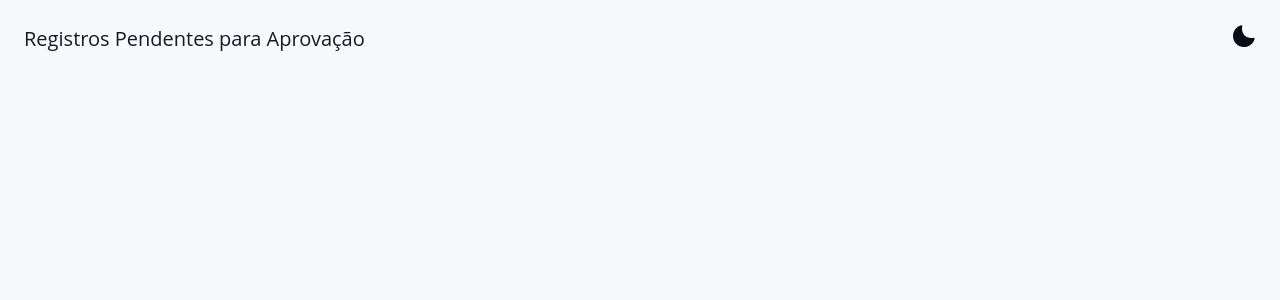
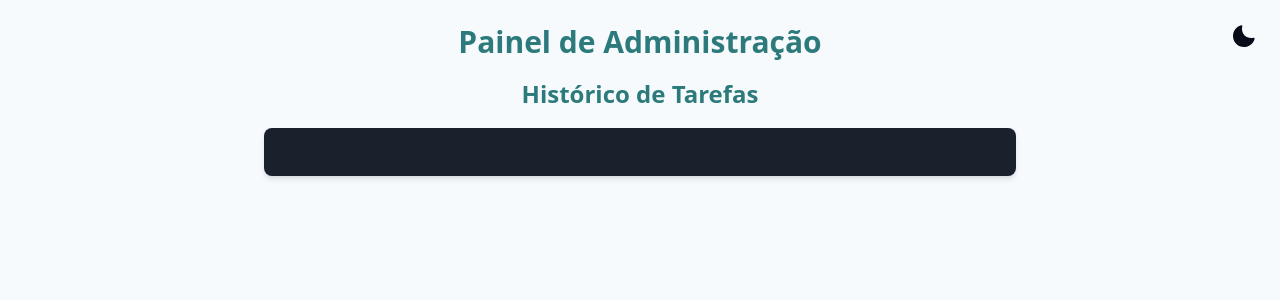
Before and after one commit to anthony-steffen/allowance-app, a React (Vite) app: page /admin in a window 1280 px wide. Shown: the top 300 px of the page. Built offline with nearby package versions, Linux system fonts and the light colour scheme.

Commit message:
🚧 AdminDashBoard in progress

```diff
--- a/src/context/taskProvider.jsx
+++ b/src/context/taskProvider.jsx
@@ -68,6 +68,7 @@ const TaskProvider = ({ children }) => {
   // Salva as tarefas concluídas no taskHistory
   const recordCompletedTasks = useCallback(() => {
     const completedTasks = tasks.filter(task => task.done);
+    const notCompletedTasks = tasks.filter(task => !task.done);
     const dailyTotal = completedTasks.reduce((acc, task) => acc + task.value, 0);
     const today = new Date().toISOString().split('T')[0];
 
@@ -88,8 +89,11 @@ const TaskProvider = ({ children }) => {
       ...prevHistory,
       {
         date: today,
+        tasks: [{ completedTasks, notCompletedTasks }],
         dailyTotal,
         requestedApproval: true,
+        completedTasks,
+        notCompletedTasks,
         approved: false,
       },
     ]);
--- a/src/pages/AdminDashboard.jsx
+++ b/src/pages/AdminDashboard.jsx
@@ -1,28 +1,46 @@
 import { useContext } from 'react';
 import TaskContext from '../context/taskContext';
-import { Button, Card, Text, Flex } from '@chakra-ui/react';
+import { Text, Flex, Heading, List, ListItem, ListIcon, Container } from '@chakra-ui/react';
+import { CheckCircleIcon, CloseIcon } from '@chakra-ui/icons';
 
 const AdminDashboard = () => {
-  const { taskHistory, approveTask, rejectTask } = useContext(TaskContext);
+  const { taskHistory} = useContext(TaskContext);
 
-  console.log('taskHistory on AdminDashboard', taskHistory);
+
+  // achatando o array
+  const completedTasks = taskHistory.map(record => record.completedTasks).flat();
+  const notCompletedTasks = taskHistory.map(record => record.notCompletedTasks).flat();
+
   return (
-    <Flex direction="column" p={6}>
-      <Text fontSize="xl" mb={4}>Registros Pendentes para Aprovação</Text>
-      {taskHistory.filter(record => !record.approved && record.requestedApproval).map((record, index) => (
-        <Card key={index} p={4} mb={4}>
-          <Text fontWeight="bold">Data: {new Date(record.date).toLocaleDateString()}</Text>
-          <Text>Total do Dia: R$ {record.dailyTotal.toFixed(2)}</Text>
-          <Flex mt={4} justifyContent="space-between">
-            <Button colorScheme="green" onClick={() => approveTask(index)}>
-              Aprovar
-            </Button>
-            <Button colorScheme="red" onClick={() => rejectTask(index)}>
-              Rejeitar
-            </Button>
-          </Flex>
-        </Card>
-      ))}
+    <Flex p={6} maxW="800px" mx="auto" direction="column">
+      <Heading as="h1" size="lg" textAlign="center" color="teal.600">
+        Painel de Administração
+      </Heading>
+
+      <Text fontSize="2xl" color="teal.600" textAlign="center" my={4} fontWeight="bold">
+        Histórico de Tarefas
+      </Text>
+
+    <Container bg={'gray.800'} p={4} borderRadius={8} boxShadow="md" maxW="800px" mx="auto">
+      <List spacing={3} my={4}>
+        {completedTasks.map(task => (
+          <ListItem key={task.id} color="green.500" fontWeight="bold" fontSize="md">
+            <ListIcon as={CheckCircleIcon} color="green.500" />
+            {task.title}
+          </ListItem>
+        ))}
+      </List>
+
+      <List spacing={3}>
+        {notCompletedTasks.map(task => (
+          <ListItem key={task.id} color="red.400" fontWeight="bold" fontSize="md">
+            <ListIcon as={CloseIcon} color="red.400" />
+            {task.title}
+          </ListItem>
+        ))}
+      </List>
+    </Container>
+
     </Flex>
   );
 }
```
